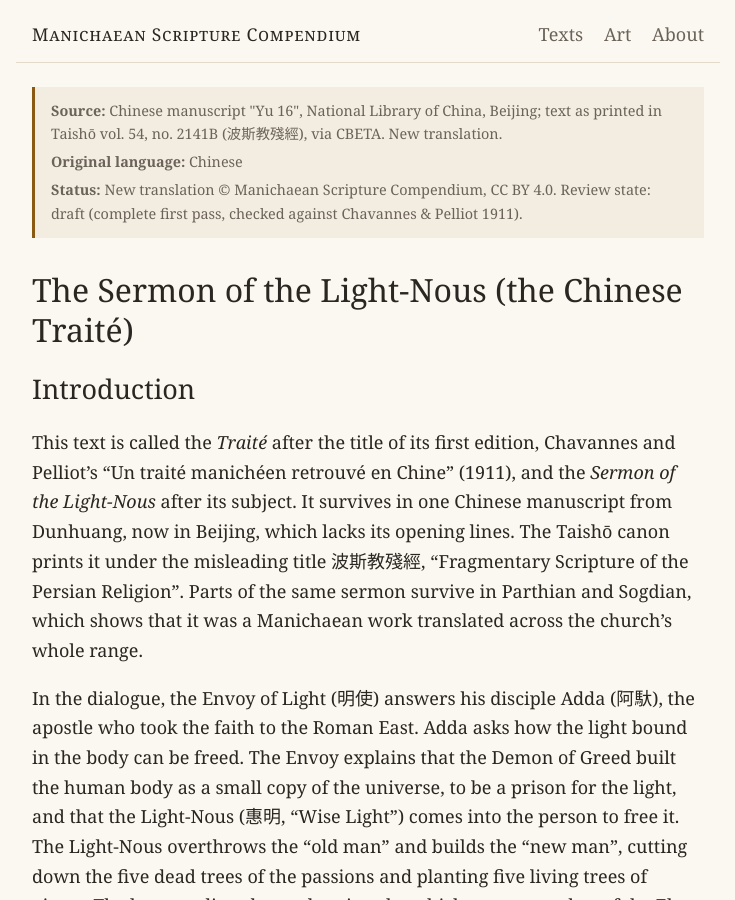
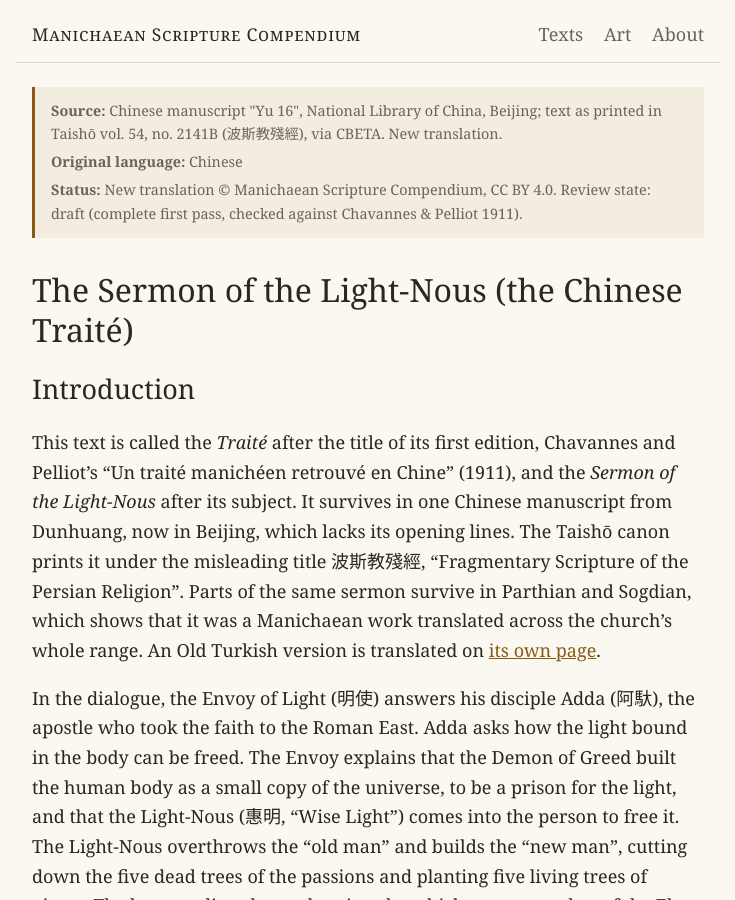
Before and after one commit to EmmaLeonhart/manichaean-scripture-compendium, a Jekyll site: the page built from docs/texts/traite.md, in a window 1280 px wide and 900 px high. Shown: the whole window, without its empty margins (272-1007 px from the left). Built offline with Jekyll 4.4.1, drawn with Linux system fonts in a browser that asks for light colours.

Commit message:
Link the Old Turkish Sermon from the Traité and index; record TM III in scope and queue
Co-Authored-By: Claude Opus 5.5 <noreply@anthropic.com>
Claude-Session: https://claude.ai/code/session_01Pr9sq8DsPLu1AJiAhkrgXm

```diff
--- a/docs/texts/traite.md
+++ b/docs/texts/traite.md
@@ -18,7 +18,7 @@ manuscript from Dunhuang, now in Beijing, which lacks its opening lines. The
 Taishō canon prints it under the misleading title 波斯教殘經, "Fragmentary
 Scripture of the Persian Religion". Parts of the same sermon survive in
 Parthian and Sogdian, which shows that it was a Manichaean work translated
-across the church's whole range.
+across the church's whole range. An Old Turkish version is translated on [its own page](turkish-sermon-light-nous.html).
 
 In the dialogue, the Envoy of Light (明使) answers his disciple Adda (阿馱),
 the apostle who took the faith to the Roman East. Adda asks how the light
```
Also changed, not shown: devlog.md (+1 -0 lines), docs/texts/index.md (+1 -1 lines), queue.md (+2 -0 lines), research/SCOPE.md (+2 -2 lines).
